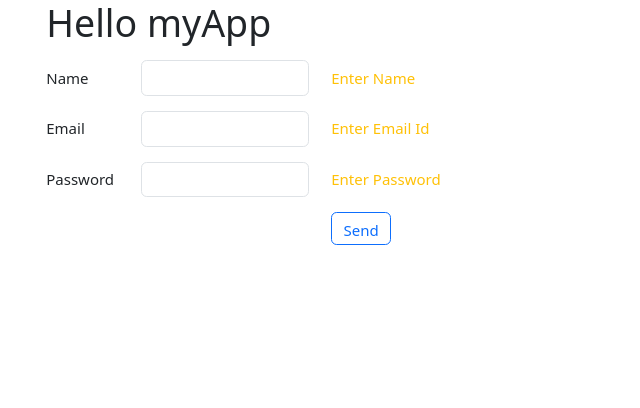
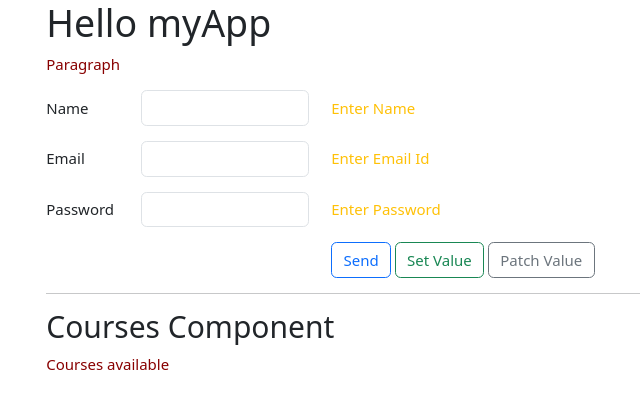
Before and after one commit to avimalhotra/myApp, an Angular app: page / in a window 1280 px wide. Shown: the top 408 px of the page, without its empty margins (35-675 px from the left). Built offline with nearby package versions, Linux system fonts and the light colour scheme.

Commit message:
View Encapsulation

```diff
--- a/src/app/app.component.css
+++ b/src/app/app.component.css
@@ -1 +1,3 @@
 /* app component css */
+
+p{ color: #800; }
--- a/src/app/app.component.html
+++ b/src/app/app.component.html
@@ -1,6 +1,7 @@
 <div class="container">
 
   <h1>Hello {{title}}</h1>
+  <p>Paragraph</p>
 
     <form [formGroup]="login" novalidate (ngSubmit)="submitForm()">
 
@@ -49,10 +50,17 @@
           </div>
           <div class="row align-items-center mb-3">
               <div class="col-sm-3"></div>
-              <div class="col-sm-9"><button class="btn btn-outline-primary">Send</button></div>
+              <div class="col-sm-9">
+                <button type="submit" class="btn btn-outline-primary">Send</button>
+                <button type="button" class="btn btn-outline-success" (click)="setVal()">Set Value</button>
+                <button type="button" class="btn btn-outline-secondary" (click)="patchval()">Patch Value</button>
+              </div>
           </div>
       </div>
 
     </form>
 
+    <hr>
+    <app-courses></app-courses>
+
 </div>
--- a/src/app/app.component.ts
+++ b/src/app/app.component.ts
@@ -1,4 +1,4 @@
-import { Component } from '@angular/core';
+import { Component, ViewEncapsulation } from '@angular/core';
 import { CommonModule } from '@angular/common';
 import { FormsModule } from '@angular/forms';
 // import { RevsortPipe } from './revsort.pipe';
@@ -7,15 +7,17 @@ import { FormsModule } from '@angular/forms';
 
 import { ReactiveFormsModule } from '@angular/forms';
 import { FormControl, FormArray, FormGroup, Validators, FormBuilder } from '@angular/forms';
+import { CoursesComponent } from "./courses/courses.component";
 
 
 
 @Component({
   selector: 'app-root',
-  imports: [ CommonModule, FormsModule, ReactiveFormsModule ],
+  imports: [CommonModule, FormsModule, ReactiveFormsModule, CoursesComponent],
   templateUrl: './app.component.html',
   styleUrl: './app.component.css',
-  preserveWhitespaces:true
+  preserveWhitespaces:true,
+  encapsulation:ViewEncapsulation.None
 })
 
 export class AppComponent {
@@ -35,9 +37,8 @@ export class AppComponent {
     email:new FormControl("",[Validators.required,Validators.minLength(6),Validators.pattern(/[\w-\.]+@([\w-]+\.)+[\w-]{2,4}$/)]),
 
     pass:new FormControl("",[Validators.required,Validators.minLength(6),Validators.maxLength(12),Validators.pattern(/^(?=.*[0-9])(?=.*[a-z])(?=.*[A-Z])/)])
+
   });
-
-
 
 
   submitForm(){
@@ -48,6 +49,15 @@ export class AppComponent {
   }
 
 
+  setVal(){
+    this.login.setValue({'name':"aaa",'email':"a@b.cc",'pass':'Aa123456'})
+  }
+
+  patchval(){
+    this.login.patchValue({email:"lorem@ipsum.com"})
+  }
+
+
 
 
 
--- a/src/app/courses/courses.component.css
+++ b/src/app/courses/courses.component.css
@@ -0,0 +1 @@
+/* p{ color: #00f;} */
--- a/src/app/courses/courses.component.html
+++ b/src/app/courses/courses.component.html
@@ -1 +1,2 @@
 <h2>Courses Component</h2>
+<p>Courses available</p>
--- a/src/styles.css
+++ b/src/styles.css
@@ -12,7 +12,7 @@ html{
 }
 
 body{
-    font: 16px/1.3 var(--ffsystem-ui, sans-serif);
+    font: 16px/1.3 var(--ff);
 }
 
 .container{
@@ -21,15 +21,16 @@ body{
     padding: 0 1rem;
 }
 
+
 .row{ display: grid; grid-template-columns: repeat(2,1fr); }
 
 
-hr{margin: 1rem 0;}
+hr{margin: 1rem 0; border: 1px solid #00f;}
 p{margin: 1rem 0;}
 .lead{ font-size: 1.24rem; font-weight: 100; }
 .input{ background: #fff; color: #222; padding: 0.5rem 1rem; border: 1px solid #888; border-radius: 5px; height: 33px; }
-.btn{ background: #fff; color: #222; padding: 0.5rem 1rem; border: 1px solid #888; border-radius: 5px; height: 33px;}
-.btn:enabled:hover{ background: #222; color: #fff;}
+/* .btn{ background: #fff; color: #222; padding: 0.5rem 1rem; border: 1px solid #888; border-radius: 5px; height: 33px;} */
+/* .btn:enabled:hover{ background: #222; color: #fff;} */
 
 ol,ul{  margin: 1rem 0;}
 
```
